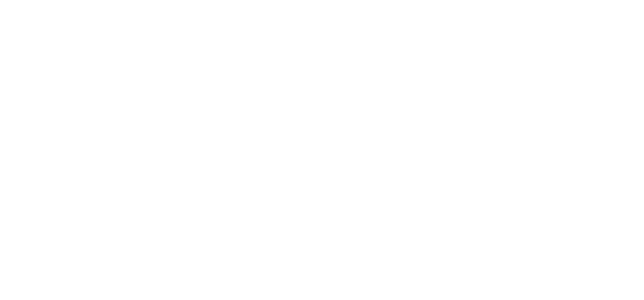
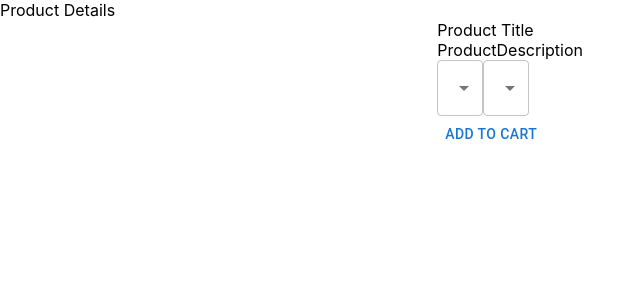
Before and after one commit to vanshika0624/Ecommerce-MERN-stack, a React (Create React App) app in the folder frontend/: page /products/1 in a window 1280 px wide. Before the commit this address had no page. Shown: the top 300 px of the page, without its empty margins (0-644 px from the left). Built offline with nearby package versions, Linux system fonts and the light colour scheme; no server answers.

Commit message:
product details page added

```diff
--- a/frontend/src/App.js
+++ b/frontend/src/App.js
@@ -13,6 +13,8 @@ import HomeDecor from "./component/UserPages/ProductPages/HomeDecor.js";
 import Paintings from "./component/UserPages/ProductPages/Paintings.js";
 import Toys from "./component/UserPages/ProductPages/Toys.js";
 import HomePage from "./component/Homepage.js";
+import ViewProduct from "./component/UserPages/ProductPages/ViewProduct.js";
+
 // import Navigation from "./component/navigation.js"
 function App() {
   return (
@@ -31,6 +33,7 @@ function App() {
       <Route  path='/home-decor' element={<HomeDecor />} />
       <Route  path='/paintings' element={<Paintings />} />
       <Route  path='/toys' element={<Toys />} />
+      <Route  path='/products/:id' element={<ViewProduct />} />
       {/* <Route path ='/navigation' element ={<Navigation/>}/> */}
      </Routes>
      </div>
--- a/frontend/src/component/Homepage.js
+++ b/frontend/src/component/Homepage.js
@@ -1,21 +1,22 @@
-import React from "react";
+import React ,{ useState ,useEffect} from "react";
 import  "./Homepage.css"
 import Button from '@mui/material/Button';
 import Navigation from "./navigation.js"
 import Typography from '@mui/material/Typography';
-import { useNavigate } from 'react-router-dom';
+import { useNavigate,Link } from 'react-router-dom';
 import { ButtonGroup } from "@mui/material";
 import { Card, CardContent, CardMedia,Grid } from '@mui/material';
-
+import axios from "axios";
 const HomePage = () => {
 const navigate= useNavigate();
 const [products, setProducts] = useState([]);
 
 useEffect(() => {
   axios
-    .get('http://localhost:2000/getproducts')
+    .get('http://localhost:2000/getProducts')
     .then((res) => {
       setProducts(res.data);
+      console.log(res.data);
     })
     .catch((err) => {
       console.log('Error from GetProducts');
@@ -27,12 +28,13 @@ const carddata = [
   { id: 1, title: 'Card 1', description: 'This is card 1', image: 'https://example.com/image1.jpg' }, { id: 1, title: 'Card 1', description: 'This is card 1', image: 'https://example.com/image1.jpg' }, { id: 1, title: 'Card 1', description: 'This is card 1', image: 'https://example.com/image1.jpg' }, { id: 1, title: 'Card 1', description: 'This is card 1', image: 'https://example.com/image1.jpg' }, { id: 1, title: 'Card 1', description: 'This is card 1', image: 'https://example.com/image1.jpg' }, { id: 1, title: 'Card 1', description: 'This is card 1', image: 'https://example.com/image1.jpg' }, { id: 1, title: 'Card 1', description: 'This is card 1', image: 'https://example.com/image1.jpg' }, { id: 1, title: 'Card 1', description: 'This is card 1', image: 'https://example.com/image1.jpg' }, { id: 1, title: 'Card 1', description: 'This is card 1', image: 'https://example.com/image1.jpg' }, { id: 1, title: 'Card 1', description: 'This is card 1', image: 'https://example.com/image1.jpg' }, { id: 1, title: 'Card 1', description: 'This is card 1', image: 'https://example.com/image1.jpg' }, { id: 1, title: 'Card 1', description: 'This is card 1', image: 'https://example.com/image1.jpg' },
 
 ];
+
 const disaplyCards=(cards)=>
 { return(
   <Grid container direction="row" spacing={2}  >
   {cards.map((card) => (
    <Grid item xs={4} >
-    <Card key={card.id} className="card" >
+    <Card key={card.id} className="card"  >
       <CardMedia  image={card.image} alt ="product image" />
       <CardContent>
         <Typography variant="h5" component="h2">
@@ -41,6 +43,7 @@ const disaplyCards=(cards)=>
         <Typography variant="body2" color="textSecondary" component="p">
           {card.description}
         </Typography>
+        <Link to={`/product/${card.id}`}> View Product Details</Link>
       </CardContent>
     </Card>
     </Grid>
@@ -56,7 +59,7 @@ const disaplyCards=(cards)=>
     return (
      <div className="bg">
          <Navigation/>
-         {disaplyCards(products)}
+         {disaplyCards(carddata)}
          </div>
     //  <div>Home</div>
 
--- /dev/null
+++ b/frontend/src/component/UserPages/ProductPages/ViewProduct.js
@@ -0,0 +1,80 @@
+import React,{ useState ,useEffect}  from "react";
+// import  "./DisplayPage.css"
+// import bg from "../images/bg.jpg";
+import Button from '@mui/material/Button';
+import Typography from '@mui/material/Typography';
+import { useNavigate, useParams } from 'react-router-dom';
+import {  CardMedia,Grid ,MenuItem} from '@mui/material';
+import Select, { SelectChangeEvent } from '@mui/material/Select';
+import axios from "axios";
+
+const ViewProduct = () => {
+const navigate= useNavigate();
+const { id } = useParams();
+const [productDetails, setProductDetails] = useState({});
+const [size, setSize] = React.useState('');
+const [quantity, setQuantity] = React.useState('');
+
+const setSizeValue = (event) => {
+  setSize(event.target.value);
+}
+const setQuantityValue = (event) => {
+    setQuantity(event.target.value);
+  }
+useEffect(() => {
+    axios
+      .get(`http://localhost:2000/getProducts/${id}`)
+      .then((res) => {
+        setProductDetails(res.data);
+      })
+      .catch((err) => {
+        console.log('Error from ViewProduct');
+      });
+  }, [id]);
+    return( <div >
+
+        Product Details
+<Grid container direction="row" spacing={4}>
+    <Grid item xs={4}>
+      <CardMedia  image={productDetails.image} alt ="product image" />
+    </Grid>
+    <Grid item xs={4}>
+        <div>
+            Product Title
+        </div>
+        <div>
+            ProductDescription
+        </div>
+        <div>
+        <Select
+          labelId="product_size_label"
+          id="product_size"
+          value={size}
+          label="Size"
+          onChange={setSizeValue}
+        >
+          <MenuItem value={10}>S</MenuItem>
+          <MenuItem value={20}>M</MenuItem>
+          <MenuItem value={30}>L</MenuItem>
+        </Select>
+        <Select
+          labelId="product_quantity_label"
+          id="product_quantity"
+          value={quantity}
+          label="Quantity"
+          onChange={setQuantityValue}
+        >
+          <MenuItem value={1}>1</MenuItem>
+          <MenuItem value={2}>2</MenuItem>
+          <MenuItem value={3}>3</MenuItem>
+        </Select>
+        </div>
+        <div>
+            <Button > Add to Cart</Button>
+        </div>
+    </Grid>
+</Grid>
+    </div>
+ ) };
+
+  export default ViewProduct;
```
Also changed, not shown: 2 other files (tests, documents, lock files or other folders).
